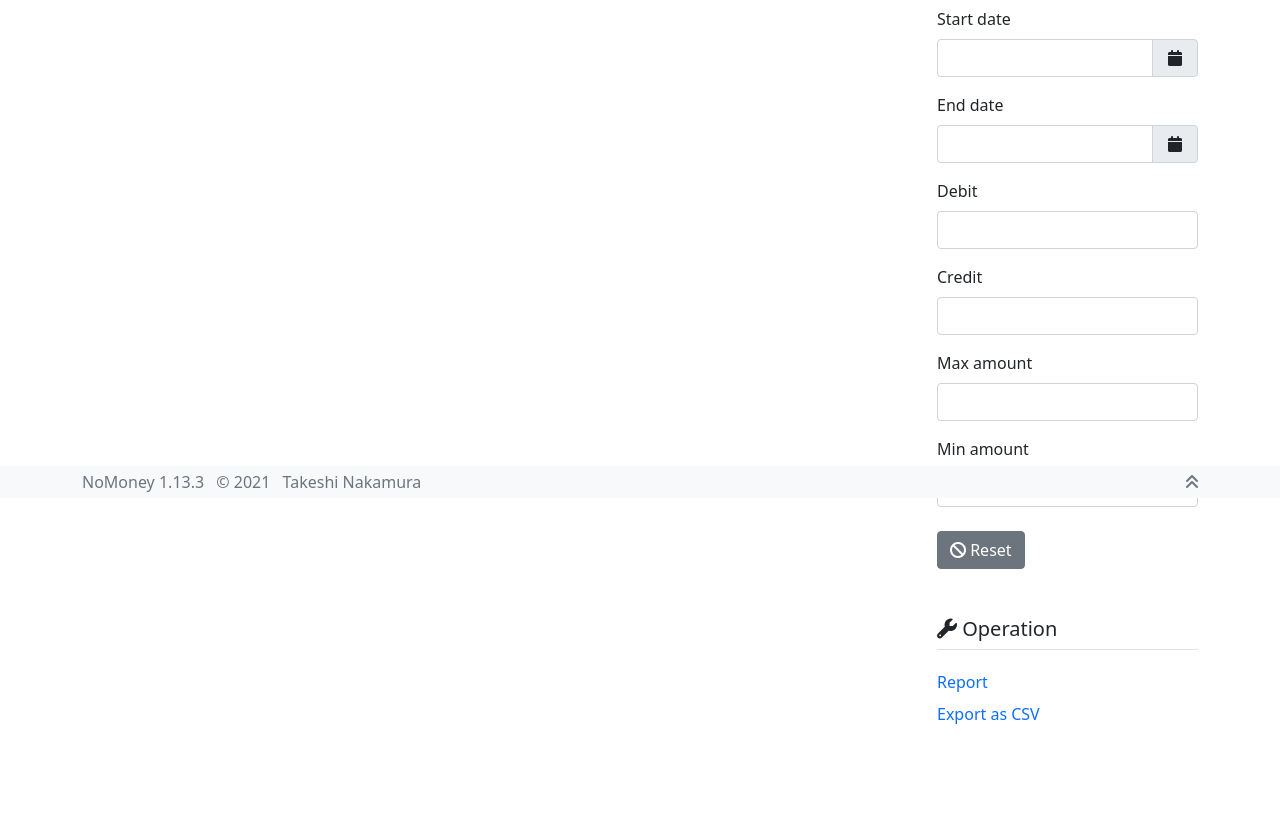
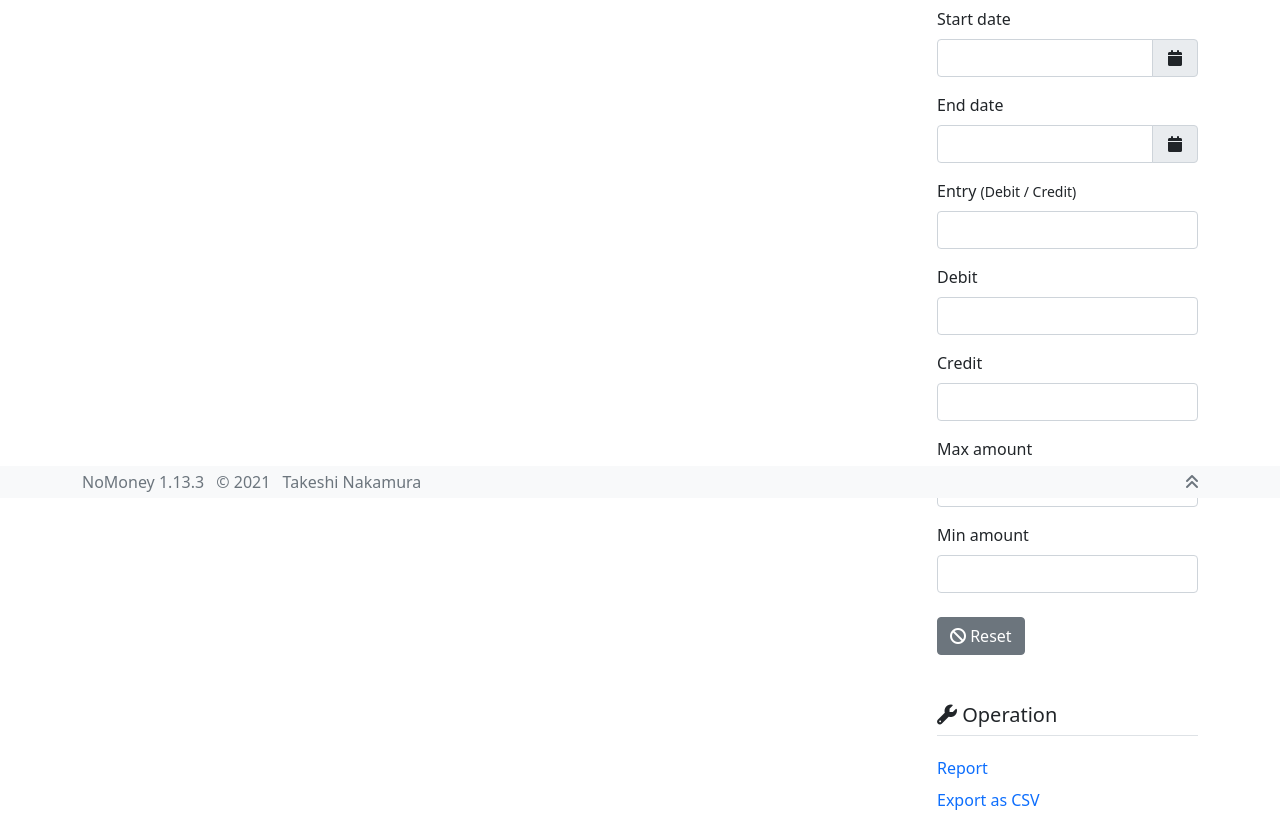
Before and after one commit to taqueci/nomoney, a Django app: page /n/money/journals/ in a window 1280 px wide. Shown: the part 302-1135 px from the top of the page. Before the commit the page ends 1026 px from the top, so only its background shows below. Run offline with Django 3.2, Linux system fonts and the light colour scheme; the visitor is signed in with stand-in values (Sample User, id 1); data that the repository does not hold is empty; some libraries are stand-ins or nearby versions.

Commit message:
Add entry filter

```diff
--- a/money/templates/money/journals/index.html
+++ b/money/templates/money/journals/index.html
@@ -192,6 +192,15 @@
 </div>
 
 <div class="mb-3">
+  <label class="form-label">{% trans 'Entry' %} <small>({% trans 'Debit' %} / {% trans 'Credit' %})</small></label>
+  <select name="entry" class="form-control select2" multiple="multiple" size="1">
+    {% for x in entry_sets %}
+    <option value="{{ x.value }}" {% html_selected_by_query_list 'entry' x.value %} style="visibility: hidden">{{ x.debit.label }} / {{ x.credit.label }}</option>
+    {% endfor %}
+  </select>
+</div>
+
+<div class="mb-3">
   <label class="form-label">{% trans 'Debit' %}</label>
   <select name="debit" class="form-control select2" multiple="multiple" size="1">
     {% for x in accounts %}
--- a/money/views/journals.py
+++ b/money/views/journals.py
@@ -1,6 +1,7 @@
 # Copyright (C) Takeshi Nakamura. All rights reserved.
 
 import datetime
+from functools import reduce
 
 from django.contrib import messages
 from django.core.paginator import Paginator
@@ -15,11 +16,28 @@ from django_filters import (
 from money.forms import JournalForm
 from money.models import Journal, Tag, Template
 from money.views.shared import account, pagination
+from money.views.shared.filters import AnyValuesMultipleFilter
 
 INDEX_PER_PAGE = 20
 INDEX_DEFAULT_SORT = '-date'
 
 POPULAR_ACCOUNT_NUM = 12
+
+
+class EntryFilter(AnyValuesMultipleFilter):
+    def filter(self, qs, value):
+        if not value:
+            return qs
+
+        params = []
+
+        for x in value:
+            entry_d = int(int(x) / 10)
+            entry_c = int(x) % 10
+
+            params.append(Q(debit__entry=entry_d, credit__entry=entry_c))
+
+        return qs.filter(reduce(lambda x, y: x | y, params))
 
 
 class IndexFilter(FilterSet):
@@ -33,6 +51,8 @@ class IndexFilter(FilterSet):
     max = NumberFilter(field_name='amount', lookup_expr='lte')
 
     tag = AllValuesMultipleFilter(field_name='tags')
+
+    entry = EntryFilter()
 
     sort = OrderingFilter(
         fields=(
@@ -65,13 +85,14 @@ def index(request):
     q = q.select_related().prefetch_related('tags')
 
     tags = Tag.objects.all()
+    entry_sets = account.entry_sets()
     grouped_accounts = account.grouped_objects()
 
     paginator = Paginator(q, INDEX_PER_PAGE)
 
     return render(request, 'money/journals/index.html', {
         'page': pagination.page(paginator, n), 'total': paginator.count,
-        'accounts': grouped_accounts, 'tags': tags,
+        'entry_sets': entry_sets, 'accounts': grouped_accounts, 'tags': tags,
     })
 
 
--- a/money/views/shared/account.py
+++ b/money/views/shared/account.py
@@ -1,6 +1,6 @@
 # Copyright (C) Takeshi Nakamura. All rights reserved.
 
-from money.models import Account
+from money.models import Account, Journal
 
 
 def grouped_objects():
@@ -9,3 +9,16 @@ def grouped_objects():
         'name': x[1],
         'data': Account.objects.filter(entry=x[0]).order_by('-rank')
     } for x in Account.Entry.choices]
+
+
+def entry_sets():
+    q = Journal.objects.values_list(
+        'debit__entry', 'credit__entry'
+    ).order_by(
+        'debit__entry', 'credit__entry'
+    ).distinct()
+
+    return [{
+        'value': Account.Entry(x[0]).value * 10 + Account.Entry(x[1]).value,
+        'debit': Account.Entry(x[0]), 'credit': Account.Entry(x[1]),
+    } for x in q]
--- /dev/null
+++ b/money/views/shared/filters.py
@@ -0,0 +1,13 @@
+# Copyright (C) Takeshi Nakamura. All rights reserved.
+
+from django import forms
+from django_filters.rest_framework import MultipleChoiceFilter
+
+
+class AnyValuesMultipleField(forms.MultipleChoiceField):
+    def validate(self, value):
+        pass
+
+
+class AnyValuesMultipleFilter(MultipleChoiceFilter):
+    field_class = AnyValuesMultipleField
```
Also changed, not shown: money/views/shared/__init__.py (added).
